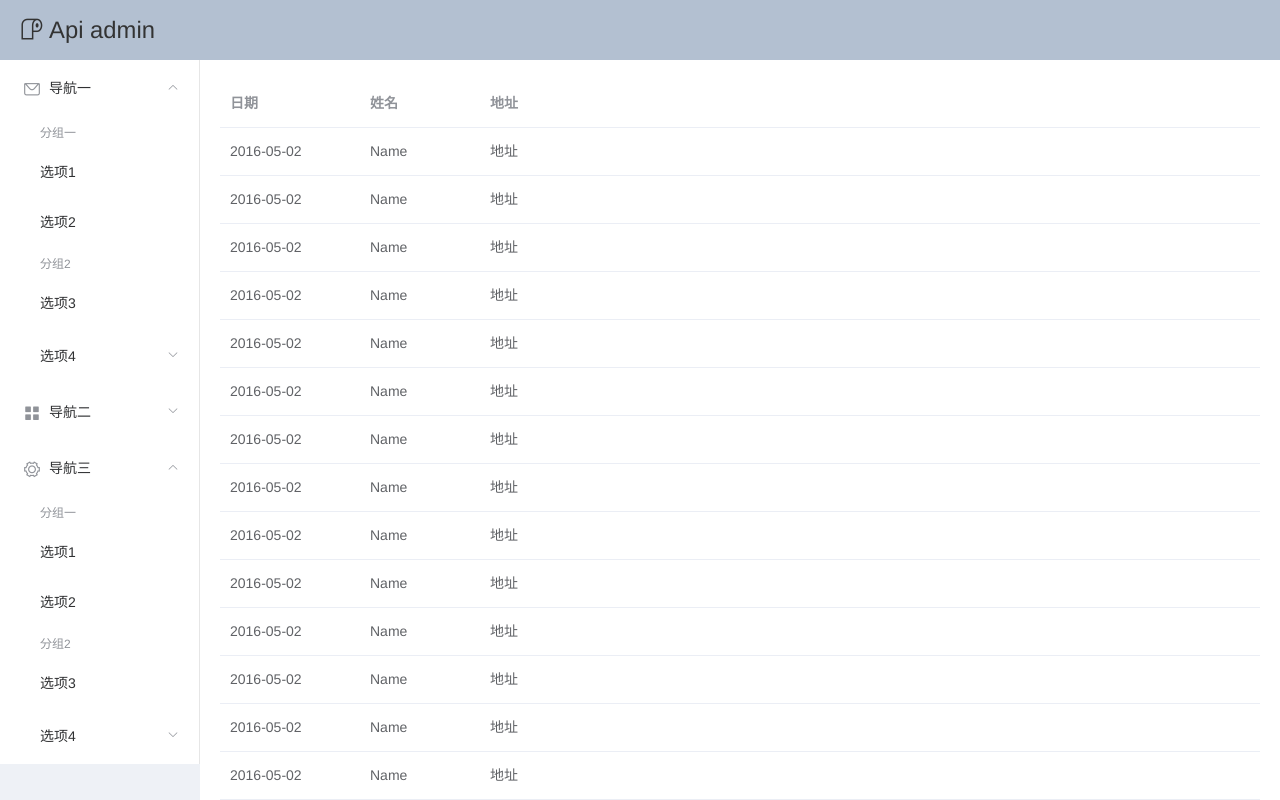
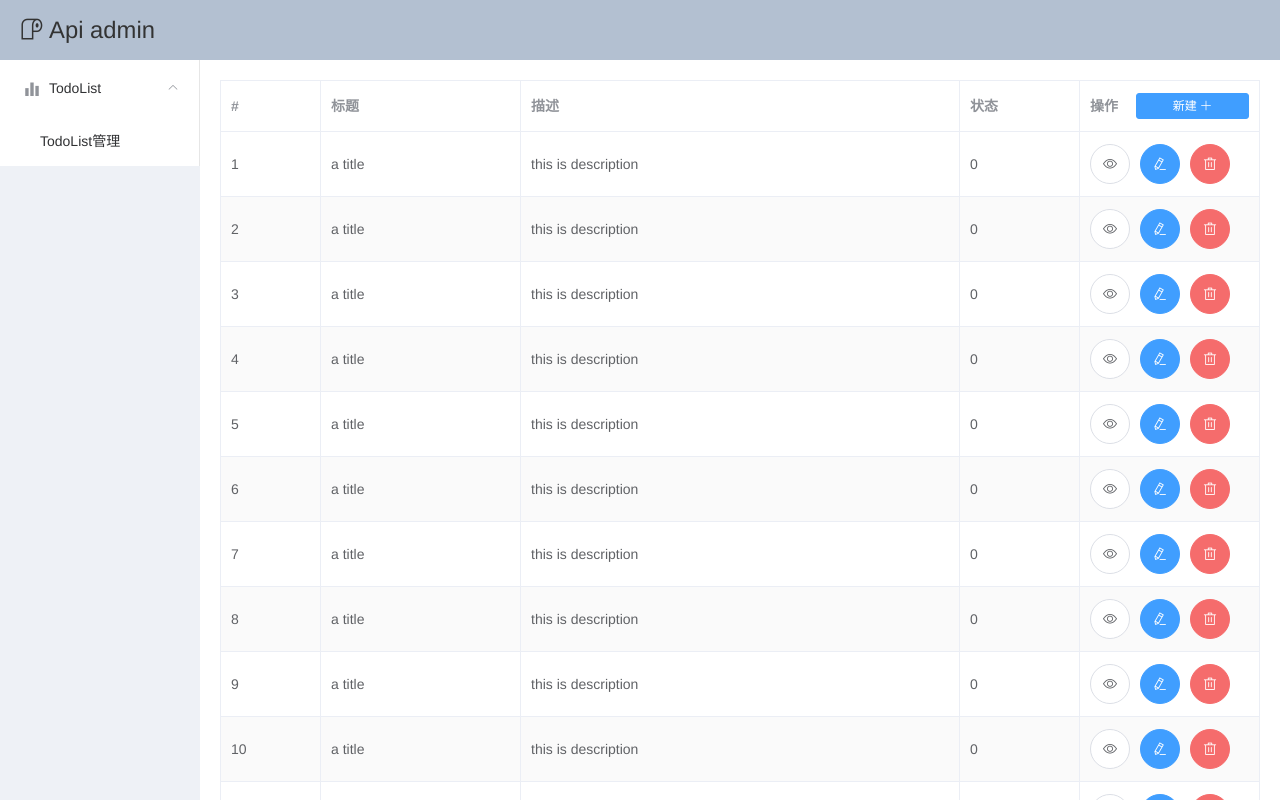
Before and after one commit to davidkoojohn/json-server-demo, a Vue app: page /todo in a window 1280 px wide. Built offline with nearby package versions, Linux system fonts and the light colour scheme; data requests are answered from the project's data file.

Commit message:
test axios & api

```diff
--- a/db.json
+++ b/db.json
@@ -1,9 +1,176 @@
 {
-  "posts": [
-    { "id": 1, "title": "json-server", "author": "typicode" }
+  "todo": [
+    {
+      "id": 1,
+      "title": "a title",
+      "description": "this is description",
+      "status": 0
+    },
+    {
+      "title": "a title",
+      "description": "this is description",
+      "status": 0,
+      "id": 2
+    },
+    {
+      "title": "a title",
+      "description": "this is description",
+      "status": 0,
+      "id": 3
+    },
+    {
+      "title": "a title",
+      "description": "this is description",
+      "status": 0,
+      "id": 4
+    },
+    {
+      "title": "a title",
+      "description": "this is description",
+      "status": 0,
+      "id": 5
+    },
+    {
+      "title": "a title",
+      "description": "this is description",
+      "status": 0,
+      "id": 6
+    },
+    {
+      "title": "a title",
+      "description": "this is description",
+      "status": 0,
+      "id": 7
+    },
+    {
+      "title": "a title",
+      "description": "this is description",
+      "status": 0,
+      "id": 8
+    },
+    {
+      "title": "a title",
+      "description": "this is description",
+      "status": 0,
+      "id": 9
+    },
+    {
+      "title": "a title",
+      "description": "this is description",
+      "status": 0,
+      "id": 10
+    },
+    {
+      "title": "a title",
+      "description": "this is description",
+      "status": 0,
+      "id": 11
+    },
+    {
+      "title": "a title",
+      "description": "this is description",
+      "status": 0,
+      "id": 12
+    },
+    {
+      "title": "a title",
+      "description": "this is description",
+      "status": 0,
+      "id": 13
+    },
+    {
+      "title": "a title",
+      "description": "this is description",
+      "status": 0,
+      "id": 14
+    },
+    {
+      "title": "a title",
+      "description": "this is description",
+      "status": 0,
+      "id": 15
+    },
+    {
+      "title": "a title",
+      "description": "this is description",
+      "status": 0,
+      "id": 16
+    },
+    {
+      "title": "a title",
+      "description": "this is description",
+      "status": 0,
+      "id": 17
+    },
+    {
+      "title": "a title",
+      "description": "this is description",
+      "status": 0,
+      "id": 18
+    },
+    {
+      "title": "a title",
+      "description": "this is description",
+      "status": 0,
+      "id": 19
+    },
+    {
+      "title": "a title",
+      "description": "this is description",
+      "status": 0,
+      "id": 20
+    },
+    {
+      "title": "a title",
+      "description": "this is description",
+      "status": 0,
+      "id": 21
+    },
+    {
+      "title": "a title",
+      "description": "this is description",
+      "status": 0,
+      "id": 22
+    },
+    {
+      "title": "a title",
+      "description": "this is description",
+      "status": 0,
+      "id": 23
+    },
+    {
+      "title": "a title",
+      "description": "this is description",
+      "status": 0,
+      "id": 24
+    },
+    {
+      "title": "a title",
+      "description": "this is description",
+      "status": 0,
+      "id": 25
+    },
+    {
+      "title": "a title",
+      "description": "this is description",
+      "status": 0,
+      "id": 26
+    },
+    {
+      "title": "a title",
+      "description": "this is description",
+      "status": 0,
+      "id": 27
+    }
   ],
   "comments": [
-    { "id": 1, "body": "some comment", "postId": 1 }
+    {
+      "id": 1,
+      "body": "some comment",
+      "postId": 1
+    }
   ],
-  "profile": { "name": "typicode" }
+  "profile": {
+    "name": "typicode"
+  }
 }
--- a/package.json
+++ b/package.json
@@ -7,6 +7,7 @@
     "build": "vue-cli-service build"
   },
   "dependencies": {
+    "axios": "^0.19.0",
     "core-js": "^3.4.3",
     "element-ui": "^2.13.0",
     "json-server": "^0.15.1",
--- a/src/App.vue
+++ b/src/App.vue
@@ -5,61 +5,38 @@
     </el-header>
     <el-container class="content">
       <el-aside width="200px" class="side-bar">
-        <el-menu :default-openeds="['1', '3']">
+        <el-menu :default-openeds="['1']">
           <el-submenu index="1">
-            <template slot="title"><i class="el-icon-message"></i>导航一</template>
-            <el-menu-item-group>
-              <template slot="title">分组一</template>
-              <el-menu-item index="1-1">选项1</el-menu-item>
-              <el-menu-item index="1-2">选项2</el-menu-item>
-            </el-menu-item-group>
-            <el-menu-item-group title="分组2">
-              <el-menu-item index="1-3">选项3</el-menu-item>
-            </el-menu-item-group>
-            <el-submenu index="1-4">
-              <template slot="title">选项4</template>
-              <el-menu-item index="1-4-1">选项4-1</el-menu-item>
-            </el-submenu>
-          </el-submenu>
-          <el-submenu index="2">
-            <template slot="title"><i class="el-icon-menu"></i>导航二</template>
-            <el-menu-item-group>
-              <template slot="title">分组一</template>
-              <el-menu-item index="2-1">选项1</el-menu-item>
-              <el-menu-item index="2-2">选项2</el-menu-item>
-            </el-menu-item-group>
-            <el-menu-item-group title="分组2">
-              <el-menu-item index="2-3">选项3</el-menu-item>
-            </el-menu-item-group>
-            <el-submenu index="2-4">
-              <template slot="title">选项4</template>
-              <el-menu-item index="2-4-1">选项4-1</el-menu-item>
-            </el-submenu>
-          </el-submenu>
-          <el-submenu index="3">
-            <template slot="title"><i class="el-icon-setting"></i>导航三</template>
-            <el-menu-item-group>
-              <template slot="title">分组一</template>
-              <el-menu-item index="3-1">选项1</el-menu-item>
-              <el-menu-item index="3-2">选项2</el-menu-item>
-            </el-menu-item-group>
-            <el-menu-item-group title="分组2">
-              <el-menu-item index="3-3">选项3</el-menu-item>
-            </el-menu-item-group>
-            <el-submenu index="3-4">
-              <template slot="title">选项4</template>
-              <el-menu-item index="3-4-1">选项4-1</el-menu-item>
-            </el-submenu>
+            <template slot="title"><i class="el-icon-s-data"></i>TodoList</template>
+            <el-menu-item index="1-1">TodoList管理</el-menu-item>
           </el-submenu>
         </el-menu>
       </el-aside>
       <el-main>
-        <el-table :data="tableData">
-          <el-table-column prop="date" label="日期" width="140">
-          </el-table-column>
-          <el-table-column prop="name" label="姓名" width="120">
-          </el-table-column>
-          <el-table-column prop="address" label="地址">
+        <el-table :data="dataList" stripe border>
+          <el-table-column prop="id" label="#" width="100"/>
+          <el-table-column prop="title" label="标题" width="200"/>
+          <el-table-column prop="description" label="描述"/>
+          <el-table-column prop="status" label="状态" width="120"/>
+          <el-table-column label="操作" width="180">
+            <template slot="header" slot-scope="scope">
+              <div class="opt">
+                <span>操作</span>
+                <el-button
+                  type="primary"
+                  size="small"
+                  class="create"
+                  @click="createData"
+                >
+                  新建 <i class="el-icon-plus"></i>
+                </el-button>
+              </div>
+            </template>
+            <template slot-scope="scope">
+              <el-button icon="el-icon-view" circle @click="handleClick(scope.row)"></el-button>
+              <el-button type="primary" icon="el-icon-edit" circle></el-button>
+              <el-button type="danger" icon="el-icon-delete" circle></el-button>
+            </template>
           </el-table-column>
         </el-table>
       </el-main>
@@ -68,15 +45,33 @@
 </template>
 
 <script>
+import { mapGetters, mapActions } from 'vuex'
+
 export default {
   data() {
-    const item = {
-      date: '2016-05-02',
-      name: 'Name',
-      address: '地址'
-    };
-    return {
-      tableData: Array(20).fill(item)
+    return {}
+  },
+  computed: {
+    ...mapGetters('todoModule', ['page', 'dataList'])
+  },
+  async beforeMount() {
+    await this.getTodo()
+    console.log(this.dataList)
+  },
+  methods: {
+    ...mapActions('todoModule', ['createTodo', 'getTodo']),
+    handleClick(row) {
+      console.log(row)
+    },
+    async createData() {
+      await this.createTodo({
+        data: {
+          "title": "a title",
+          "description": "this is description",
+          "status": 0
+        },
+      })
+      await this.getTodo()
     }
   }
 }
@@ -114,5 +109,15 @@ body {
     background-color: rgb(238, 241, 246);
     color: #333;
   }
+
+  .opt {
+    display: flex;
+    justify-content: space-between;
+    align-items: center;
+
+    .create {
+      padding: .5em 3em;
+    }
+  }
 }
 </style>
--- a/src/store/index.js
+++ b/src/store/index.js
@@ -1,15 +1,15 @@
 import Vue from 'vue'
 import Vuex from 'vuex'
-
 Vue.use(Vuex)
 
+import todoModule from './todo.module'
+
 export default new Vuex.Store({
-  state: {
-  },
-  mutations: {
-  },
-  actions: {
-  },
+  state: {},
+  getters: {},
+  mutations: {},
+  actions: {},
   modules: {
+    todoModule,
   }
 })
--- /dev/null
+++ b/src/store/todo.module.js
@@ -0,0 +1,27 @@
+import api from '../tools/api'
+
+export default {
+  state: {
+    page: 1,
+    dataList: []
+  },
+  getters: {
+    page: state => state.page,
+    dataList: state => state.dataList,
+  },
+  mutations: {
+    SET_DATA_LIST(state, data) {
+      state.dataList = data;
+    },
+  },
+  actions: {
+    async createTodo({ commit }, {data}) {
+      await api.todo.create({data});
+    },
+    async getTodo({ commit }) {
+      let resp = await api.todo.get({});
+      commit('SET_DATA_LIST', resp);
+    },
+  },
+  namespaced: true,
+}
--- /dev/null
+++ b/src/tools/api.js
@@ -0,0 +1,12 @@
+import http from './http';
+
+export default {
+  todo: {
+    get({}) {
+      return http.get(`/todo`);
+    },
+    create({data}) {
+      return http.post(`/todo`, data);
+    },
+  }
+}
--- /dev/null
+++ b/src/tools/http.js
@@ -0,0 +1,21 @@
+import axios from 'axios';
+
+export const baseURL = 'http://localhost:3000';
+
+let http = axios.create({
+  baseURL,
+  timeout: 60 * 5 * 1e3,
+});
+
+http.interceptors.response.use(
+  function(response) {
+    return response.data;
+  },
+  function(error) {
+    return Promise.reject({
+      message: error.response.message || '服务器内部错误',
+    });
+  },
+);
+
+export default http;
```
Also changed, not shown: 1 other file (tests, documents, lock files or other folders).
